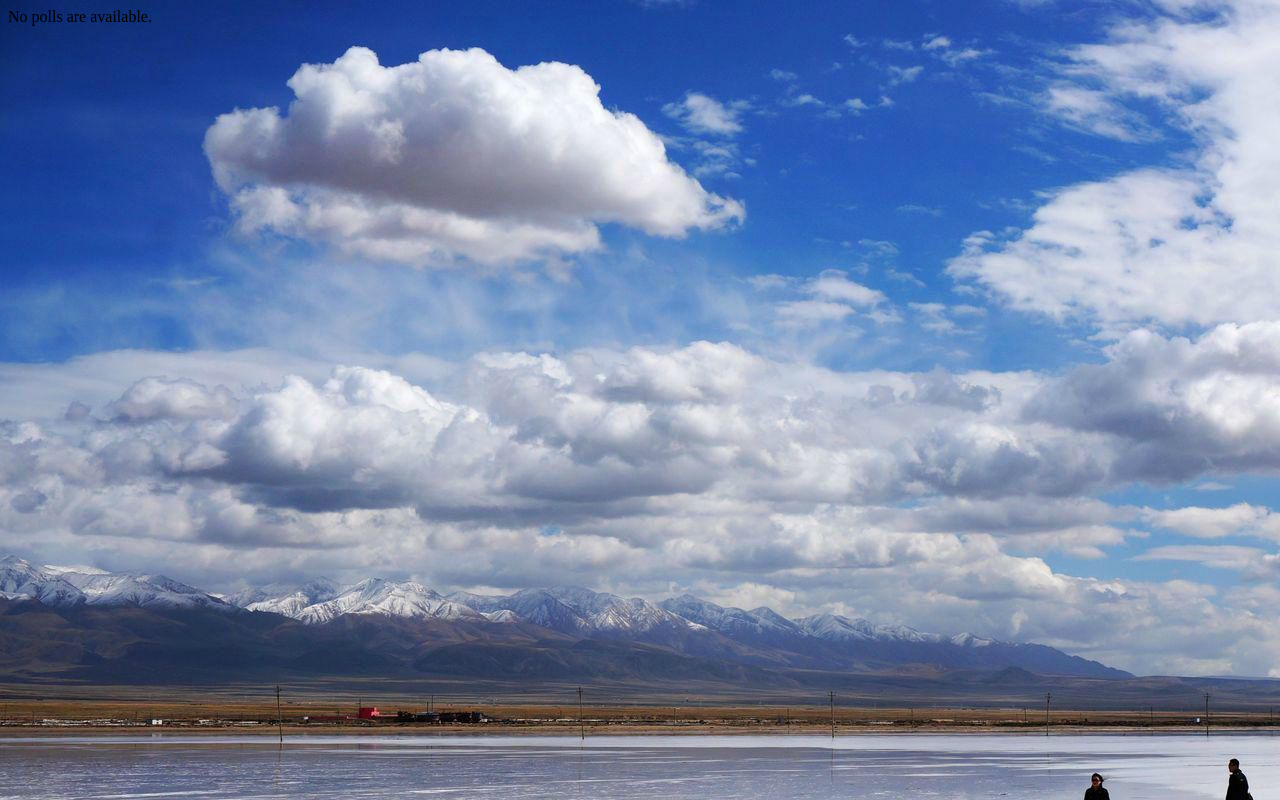
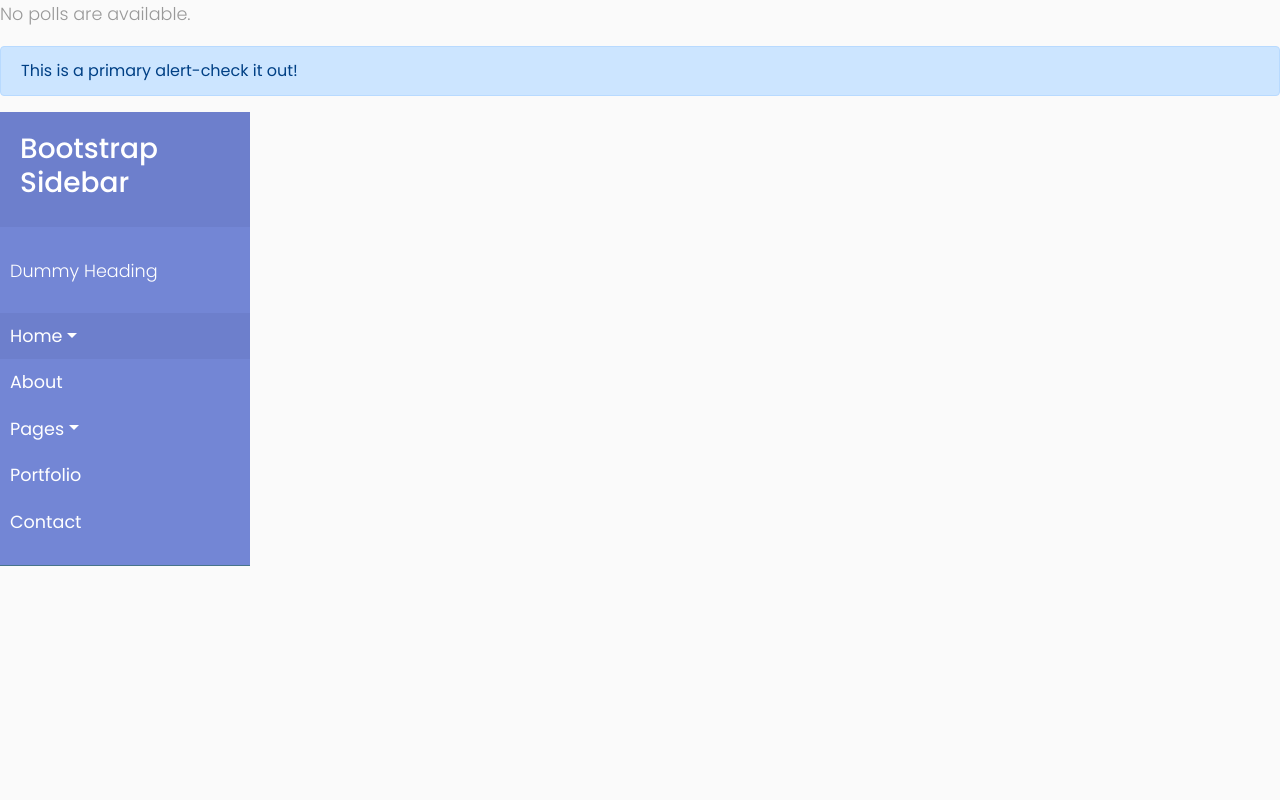
Before and after one commit to lijunqi/learn_django, a Django app: page /jackyapp/ in a window 1280 px wide. Run offline with Django 3.2, Linux system fonts and the light colour scheme; data that the repository does not hold is empty; some libraries are stand-ins or nearby versions.

Commit message:
add Bootstrap 4.0

```diff
--- a/jackyapp/static/polls/style.css
+++ b/jackyapp/static/polls/style.css
@@ -1,7 +1,168 @@
-li a {
-    color: green;
+/*
+    DEMO STYLE
+*/
+@import "https://fonts.googleapis.com/css?family=Poppins:300,400,500,600,700";
+
+
+body {
+    font-family: 'Poppins', sans-serif;
+    background: #fafafa;
 }
 
-body {
-    background: white url("images/bg.jpg") no-repeat;
+p {
+    font-family: 'Poppins', sans-serif;
+    font-size: 1.1em;
+    font-weight: 300;
+    line-height: 1.7em;
+    color: #999;
 }
+
+a, a:hover, a:focus {
+    color: inherit;
+    text-decoration: none;
+    transition: all 0.3s;
+}
+
+.navbar {
+    padding: 15px 10px;
+    background: #fff;
+    border: none;
+    border-radius: 0;
+    margin-bottom: 40px;
+    box-shadow: 1px 1px 3px rgba(0, 0, 0, 0.1);
+}
+
+.navbar-btn {
+    box-shadow: none;
+    outline: none !important;
+    border: none;
+}
+
+.line {
+    width: 100%;
+    height: 1px;
+    border-bottom: 1px dashed #ddd;
+    margin: 40px 0;
+}
+
+/* ---------------------------------------------------
+    SIDEBAR STYLE
+----------------------------------------------------- */
+.wrapper {
+    display: flex;
+    align-items: stretch;
+}
+
+#sidebar {
+    min-width: 250px;
+    max-width: 250px;
+    background: #7386D5;
+    color: #fff;
+    transition: all 0.3s;
+}
+
+#sidebar.active {
+    margin-left: -250px;
+}
+
+#sidebar .sidebar-header {
+    padding: 20px;
+    background: #6d7fcc;
+}
+
+#sidebar ul.components {
+    padding: 20px 0;
+    border-bottom: 1px solid #47748b;
+}
+
+#sidebar ul p {
+    color: #fff;
+    padding: 10px;
+}
+
+#sidebar ul li a {
+    padding: 10px;
+    font-size: 1.1em;
+    display: block;
+}
+#sidebar ul li a:hover {
+    color: #7386D5;
+    background: #fff;
+}
+
+#sidebar ul li.active > a, a[aria-expanded="true"] {
+    color: #fff;
+    background: #6d7fcc;
+}
+
+
+a[data-toggle="collapse"] {
+    position: relative;
+}
+
+a[aria-expanded="false"]::before, a[aria-expanded="true"]::before {
+    content: '\e259';
+    display: block;
+    position: absolute;
+    right: 20px;
+    font-family: 'Glyphicons Halflings';
+    font-size: 0.6em;
+}
+a[aria-expanded="true"]::before {
+    content: '\e260';
+}
+
+
+ul ul a {
+    font-size: 0.9em !important;
+    padding-left: 30px !important;
+    background: #6d7fcc;
+}
+
+ul.CTAs {
+    padding: 20px;
+}
+
+ul.CTAs a {
+    text-align: center;
+    font-size: 0.9em !important;
+    display: block;
+    border-radius: 5px;
+    margin-bottom: 5px;
+}
+
+a.download {
+    background: #fff;
+    color: #7386D5;
+}
+
+a.article, a.article:hover {
+    background: #6d7fcc !important;
+    color: #fff !important;
+}
+
+
+
+/* ---------------------------------------------------
+    CONTENT STYLE
+----------------------------------------------------- */
+#content {
+    padding: 20px;
+    min-height: 100vh;
+    transition: all 0.3s;
+}
+
+/* ---------------------------------------------------
+    MEDIAQUERIES
+----------------------------------------------------- */
+@media (max-width: 768px) {
+    #sidebar {
+        margin-left: -250px;
+    }
+    #sidebar.active {
+        margin-left: 0;
+    }
+    #sidebarCollapse span {
+        display: none;
+    }
+}
--- a/jackyapp/templates/polls/index.html
+++ b/jackyapp/templates/polls/index.html
@@ -1,14 +1,80 @@
 {% load static %}
 
+<html>
+
+<head>
+    <meta charset="utf-8">
+    <link rel="stylesheet" href="https://cdn.bootcss.com/bootstrap/4.0.0/css/bootstrap.min.css" integrity="sha384-Gn5384xqQ1aoWXA+058RXPxPg6fy4IWvTNh0E263XmFcJlSAwiGgFAW/dAiS6JXm" crossorigin="anonymous">
     <link rel="stylesheet" type="text/css" href="{% static 'polls/style.css' %}">
+</head>
 
+<body>
     {% if latest_question_list %}
         <ul>
         {% for question in latest_question_list %}
-        <li><a href="{% url 'polls:detail' question.id %}">{{ question.question_text }}</a></li>
-{# comments       <li><a href="/jackyapp/{{ question.id }}/">{{ question.question_text }}</a></li> #}
+            <li>
+                <a href="{% url 'polls:detail' question.id %}">{{ question.question_text }}</a>
+            </li>
         {% endfor %}
         </ul>
     {% else %}
         <p>No polls are available.</p>
     {% endif %}
+
+    <div class="alert alert-primary" role="alert">
+        This is a primary alert-check it out!
+    </div>
+
+    <nav id="sidebar">
+        <div class="sidebar-header">
+            <h3>Bootstrap Sidebar</h3>
+        </div>
+
+        <ul class="list-unstyled components">
+            <p>Dummy Heading</p>
+            <li class="active">
+                <a href="#homeSubmenu" data-toggle="collapse" aria-expanded="false" class="dropdown-toggle">Home</a>
+                <ul class="collapse list-unstyled" id="homeSubmenu">
+                    <li>
+                        <a href="#">Home 1</a>
+                    </li>
+                    <li>
+                        <a href="#">Home 2</a>
+                    </li>
+                    <li>
+                        <a href="#">Home 3</a>
+                    </li>
+                </ul>
+            </li>
+            <li>
+                <a href="#">About</a>
+            </li>
+            <li>
+                <a href="#pageSubmenu" data-toggle="collapse" aria-expanded="false" class="dropdown-toggle">Pages</a>
+                <ul class="collapse list-unstyled" id="pageSubmenu">
+                    <li>
+                        <a href="#">Page 1</a>
+                    </li>
+                    <li>
+                        <a href="#">Page 2</a>
+                    </li>
+                    <li>
+                        <a href="#">Page 3</a>
+                    </li>
+                </ul>
+            </li>
+            <li>
+                <a href="#">Portfolio</a>
+            </li>
+            <li>
+                <a href="#">Contact</a>
+            </li>
+        </ul>
+    </nav>
+
+    <!-- jQuery first, then Popper.js, then Bootstrap JS -->
+    <script src="https://cdn.bootcss.com/jquery/3.2.1/jquery.slim.min.js" integrity="sha384-KJ3o2DKtIkvYIK3UENzmM7KCkRr/rE9/Qpg6aAZGJwFDMVNA/GpGFF93hXpG5KkN" crossorigin="anonymous"></script>
+    <script src="https://cdn.bootcss.com/popper.js/1.12.9/umd/popper.min.js" integrity="sha384-ApNbgh9B+Y1QKtv3Rn7W3mgPxhU9K/ScQsAP7hUibX39j7fakFPskvXusvfa0b4Q" crossorigin="anonymous"></script>
+    <script src="https://cdn.bootcss.com/bootstrap/4.0.0/js/bootstrap.min.js" integrity="sha384-JZR6Spejh4U02d8jOt6vLEHfe/JQGiRRSQQxSfFWpi1MquVdAyjUar5+76PVCmYl" crossorigin="anonymous"></script>
+</body>
+</html>
```
Lines whose indentation alone changed are shown as unchanged.
